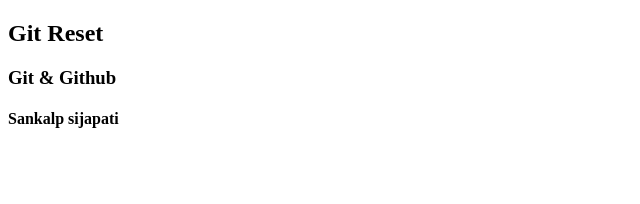
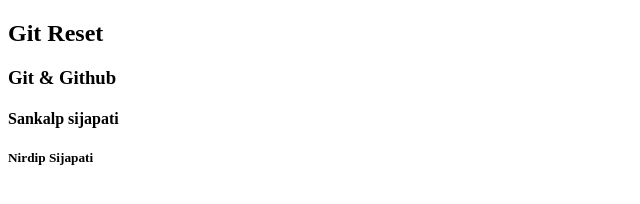
Before and after one commit to sankalp-singh20/Git-Reset, a plain HTML site: page index.html in a window 1280 px wide. Shown: the full height of the page, 0-640 px from the left. Drawn offline with Linux system fonts and the light colour scheme.

Commit message:
Git Reset Command Done

```diff
--- a/index.html
+++ b/index.html
@@ -9,5 +9,6 @@
     <h2>Git Reset</h2>
     <h3>Git & Github</h3>
     <h4>Sankalp sijapati</h4>
+    <h5>Nirdip Sijapati</h5>
 </body>
 </html>
```
